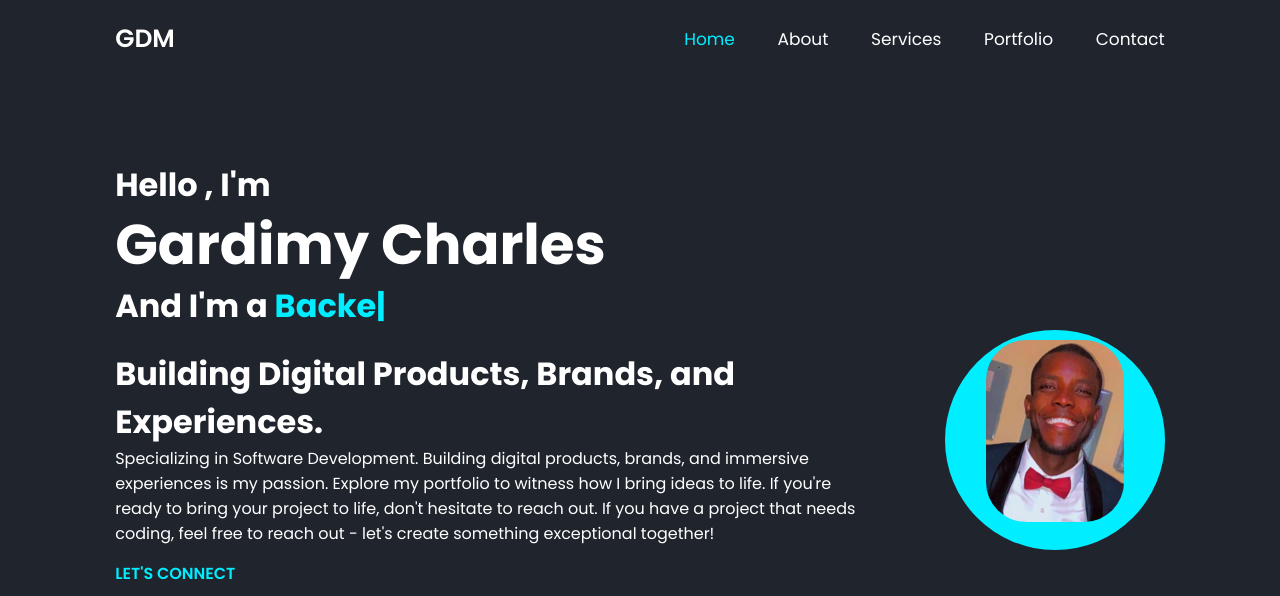
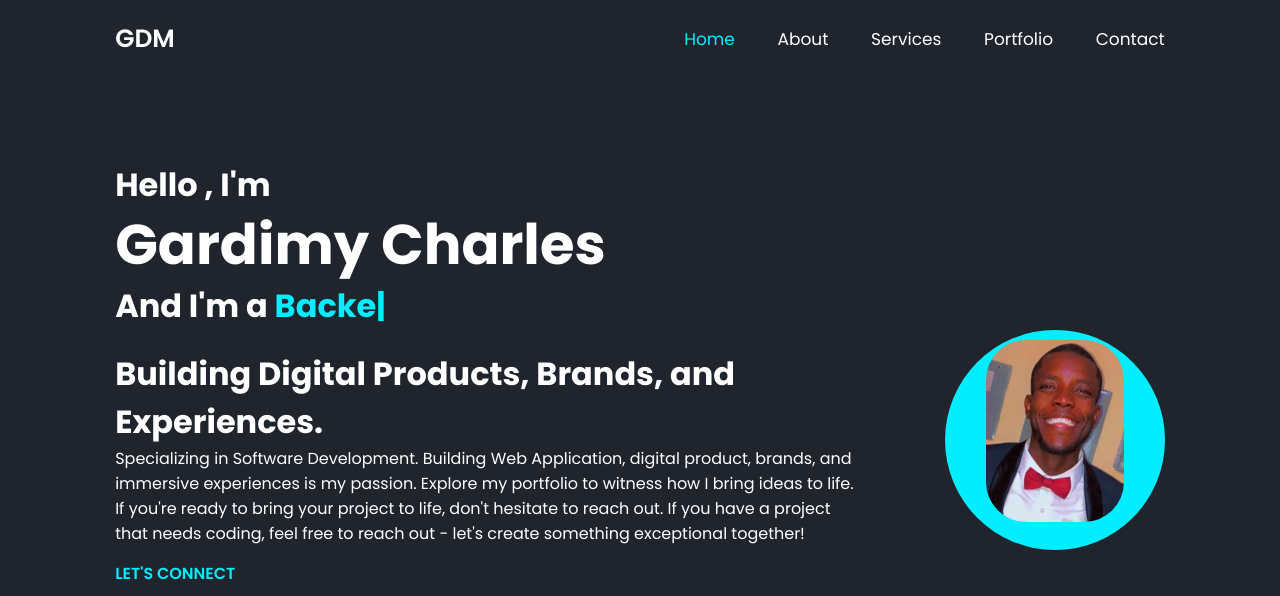
Before and after one commit to Gardimy/My_portfolio, a website: page index.html in a window 1280 px wide. Shown: the top 596 px of the page. Drawn offline with nearby package versions, Linux system fonts and the light colour scheme.

Commit message:
Update index.html file

```diff
--- a/index.html
+++ b/index.html
@@ -28,7 +28,7 @@
 			<h3>And I'm a <span class="multiple-text"></span></h3>
 			<h3>Building Digital Products, Brands, and Experiences.</h3>
 			<p class="title2">
-				Specializing in Software Development. Building digital products, brands, and immersive experiences is my passion.
+				Specializing in Software Development. Building Web Application, digital product, brands, and immersive experiences is my passion.
 				Explore my portfolio to witness how I bring ideas to life.
 				If you're ready to bring your project to life, don't hesitate to reach out.
 				If you have a project that needs coding, feel free to reach out - let's create something exceptional together!
```
